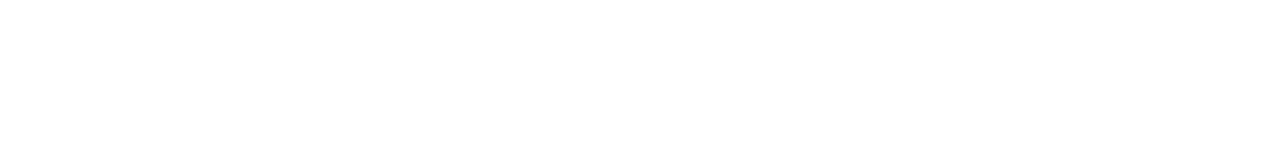
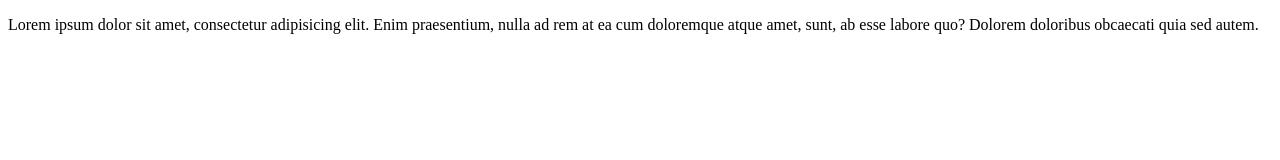
Before and after one commit to Liliakaralius/test_3, a website: page index.html in a window 1280 px wide. Drawn offline with Linux system fonts and the light colour scheme.

Commit message:
add text

```diff
--- a/index.html
+++ b/index.html
@@ -8,6 +8,8 @@
     <title>Document</title>
 </head>
 <body>
-
+<div class="box">
+    <p>Lorem ipsum dolor sit amet, consectetur adipisicing elit. Enim praesentium, nulla ad rem at ea cum doloremque atque amet, sunt, ab esse labore quo? Dolorem doloribus obcaecati quia sed autem.</p>
+</div>
 </body>
 </html>
```
